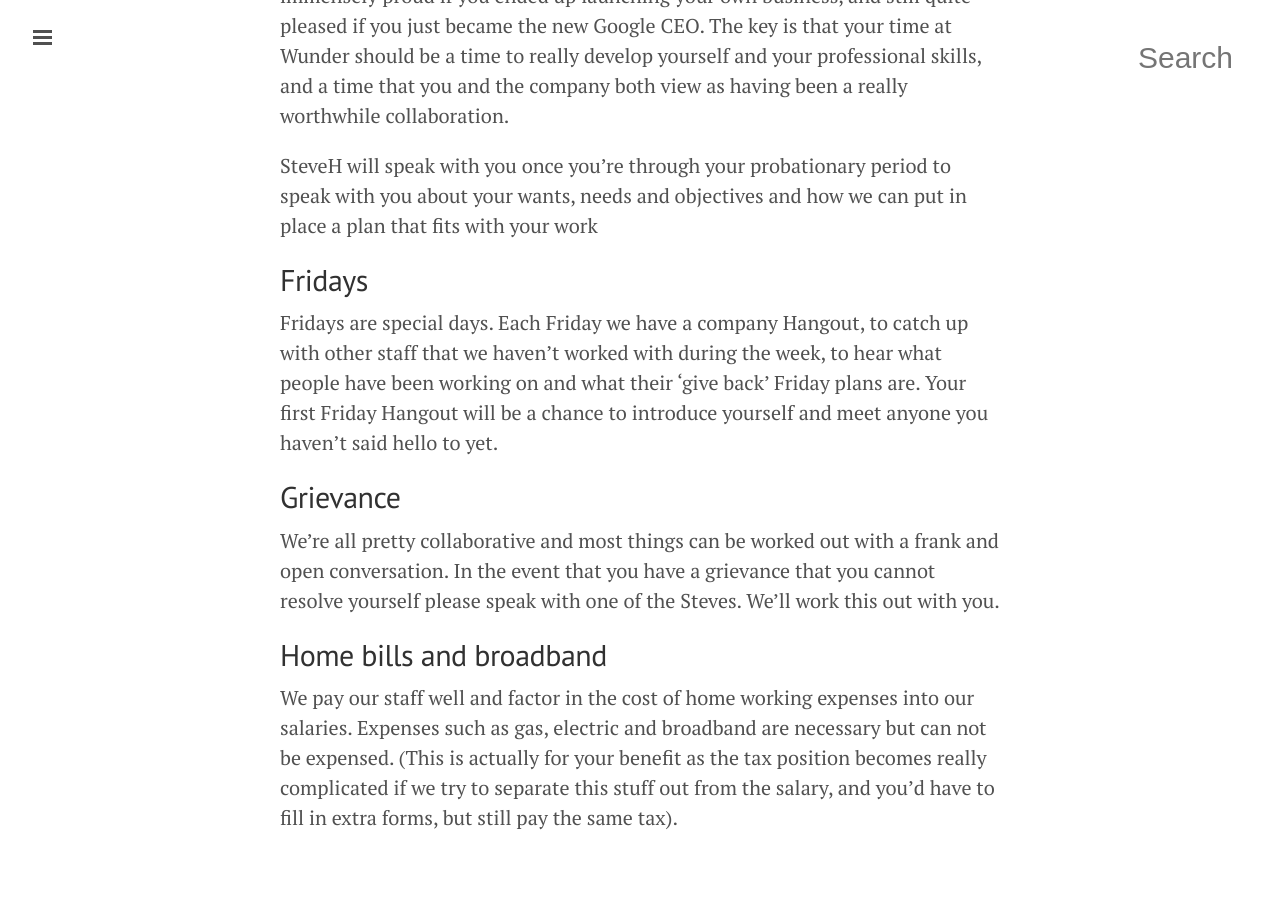
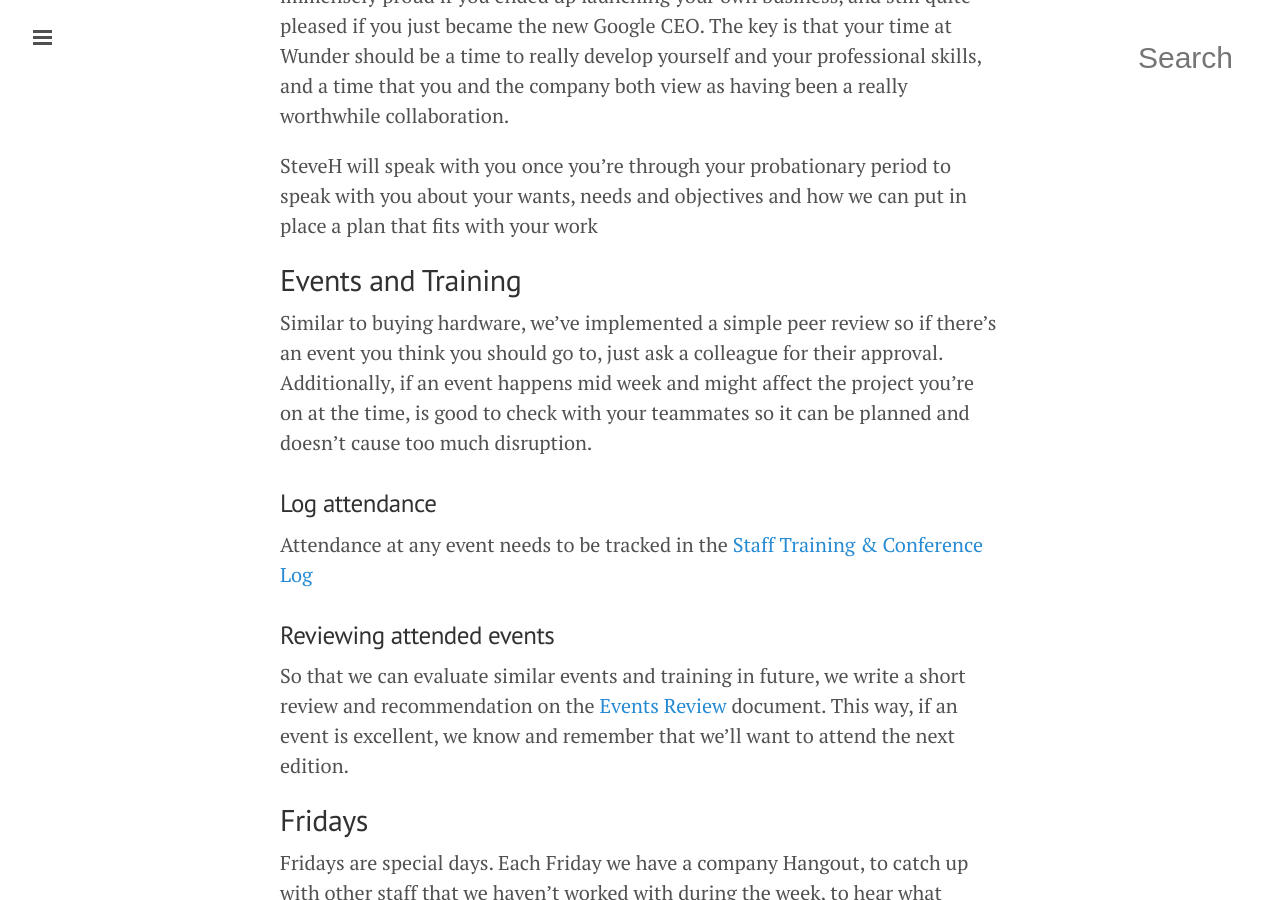
Before and after one commit to tormi/WunderWay, a Jekyll site: the page built from how/WunderReference.md, in a window 1280 px wide and 900 px high, scrolled down 4555 px. Built offline with Jekyll 4.4.1, drawn with Linux system fonts in a browser that asks for light colours; nearby versions of some CDN libraries; Markdown is read by kramdown in place of the engine named in the settings.

Commit message:
Training and Events
added this sections and updated other links

```diff
--- a/how/WunderReference.md
+++ b/how/WunderReference.md
@@ -103,6 +103,19 @@ Personal development is good for us all. Most people are pretty ambitious and we
 
 SteveH will speak with you once you’re through your probationary period to speak with you about your wants, needs and objectives and how we can put in place a plan that fits with your work
 
+## Events and Training
+
+Similar to buying hardware, we've implemented a simple peer review so if there's an event you think you should go to, just ask a colleague for their approval. Additionally, if an event happens mid week and might affect the project you're on at the time, is good to check with your teammates so it can be planned and doesn't cause too much disruption.
+
+### Log attendance
+
+Attendance at any event needs to be tracked in the [Staff Training & Conference Log](https://docs.google.com/a/wunderkraut.com/spreadsheets/d/1A8WHrOFKOOa_Ig0GGnf5Wt1p8YE3wlWuJid0HO_UkfI/edit#gid=2)
+
+### Reviewing attended events
+
+So that we can evaluate similar events and training in future, we write a short review and recommendation on the [Events Review](https://docs.google.com/a/wunderkraut.com/spreadsheets/d/18M5tBUaQEBJfinSvM8oYtBPfDOSeHxE0mVsNxXWzN0c/edit#gid=252936002) document. This way, if an event is excellent, we know and remember that we'll want to attend the next edition.
+
+
 ## Fridays
 
 Fridays are special days. Each Friday we have a company Hangout, to catch up with other staff that we haven't worked with during the week, to hear what people have been working on and what their 'give back' Friday plans are. Your first Friday Hangout will be a chance to introduce yourself and meet anyone you haven't said hello to yet.
```
